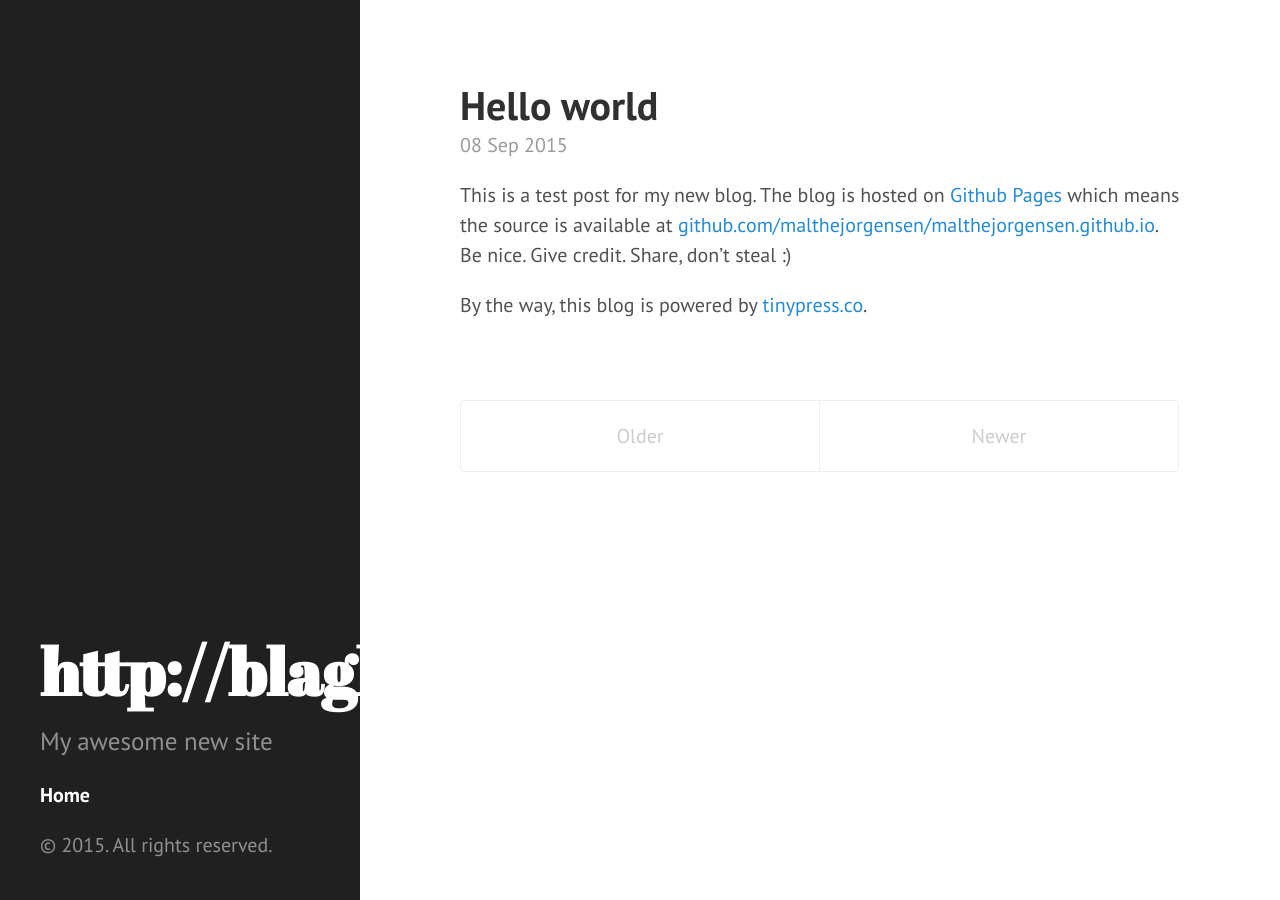
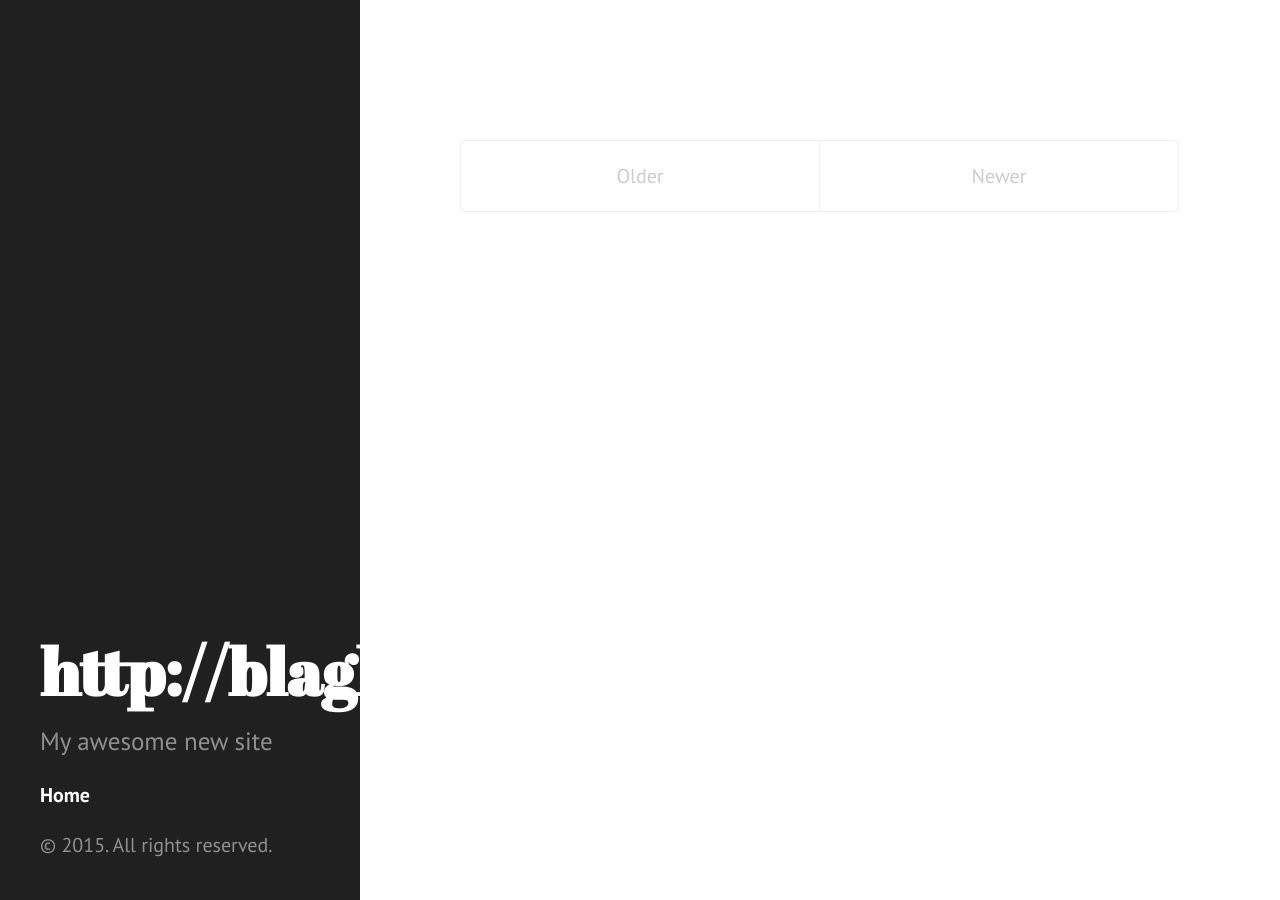
Before and after one commit to malthejorgensen/malthejorgensen.github.io, a Jekyll site: the page built from index.html, in a window 1280 px wide. Built offline with Jekyll 4.4.1, drawn with Linux system fonts in a browser that asks for light colours; the list of posts is cut into pages by our own code.

Commit message:
Post update: Hello world

```diff
--- a/_posts/2015-09-08-hello-world.markdown
+++ b/_posts/2015-09-08-hello-world.markdown
@@ -1,8 +1,23 @@
 ---
-published: true
-title: Hello world
+published: false
+title: Comparing cloud storage services
 layout: post
 ---
-This is a test post for my new blog. The blog is hosted on [Github Pages](http://pages.github.com/) which means the source is available at [github.com/malthejorgensen/malthejorgensen.github.io](http://github.com/malthejorgensen/malthejorgensen.github.io). Be nice. Give credit. Share, don't steal :)
+Having had trouble with both Dropbox and my external NTFS-formatted drive, I figured it was time for something new. Before switching to Copy, I would like to back up my stuff somewhere where I'm 99% my stuff won't suddenly go missing because of a bad sync. And so that I a "reference dataset" to check if anything has gone missing.
 
-By the way, this blog is powered by [tinypress.co](https://tinypress.co).
+Since my external drive and it's unfortunate NTFS-formatting is also out of the question, the answer became cloud storage services.
+
+Contenders (from [alternativeto.net]) are:
+
+- Amazon S3
+- Google Cloud Storage
+- Microsoft Azure Storage
+
+
+
+
+
+
+
+
+[alternativeto.net]: http://alternativeto.net/software/amazon-simple-storage-service-amazon-s3-/
```
